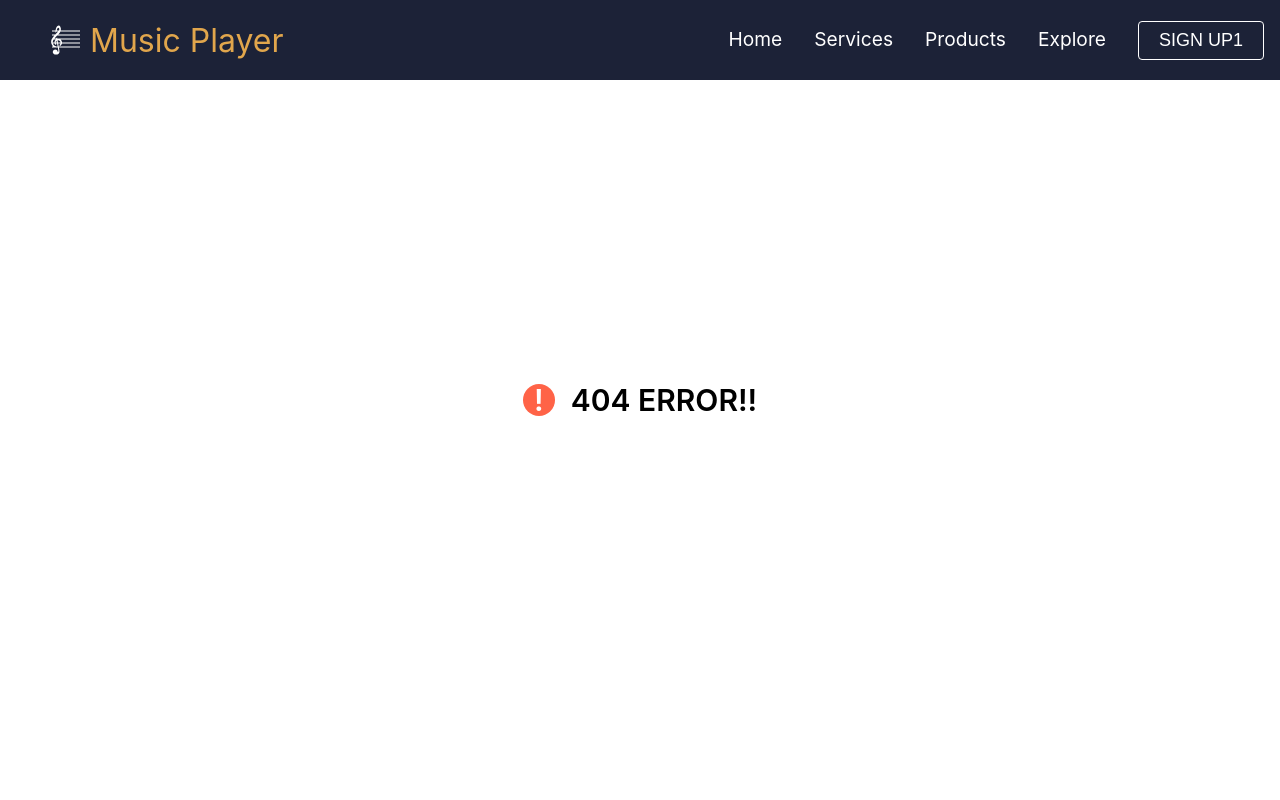
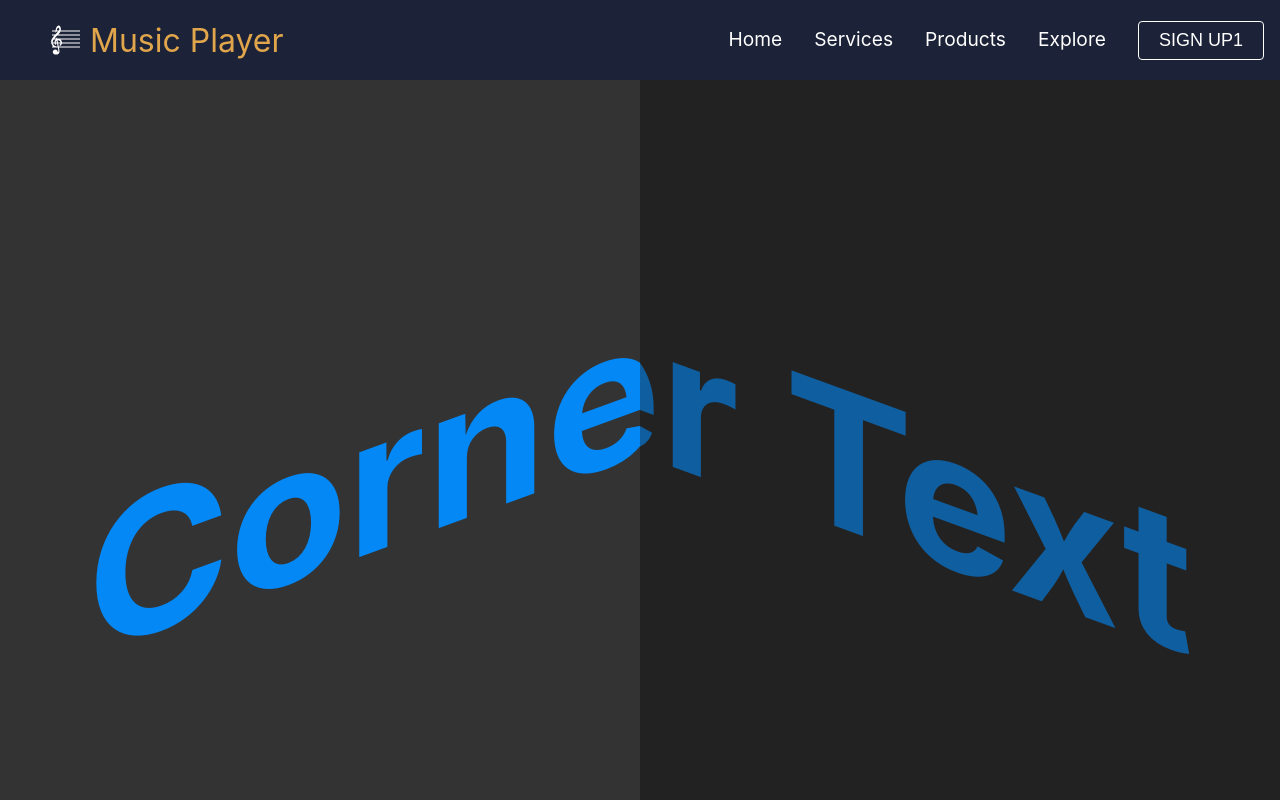
Before and after one commit to HubCreator/nextjs_first-step, a Next.js app: page /services in a window 1280 px wide. Before the commit this address had no page. Shown: the top 800 px of the page. Built offline with nearby package versions, Linux system fonts and the light colour scheme.

Commit message:
Tried to add 3d look like screen on services page

```diff
--- a/pages/_app.js
+++ b/pages/_app.js
@@ -1,5 +1,6 @@
 import "../styles/globals.css";
 import "../styles/Item.scss";
+import "../styles/Service.scss";
 import Navbar from "../src/component/Navbar";
 
 function MyApp({ Component, pageProps }) {
--- /dev/null
+++ b/pages/services/index.js
@@ -0,0 +1,45 @@
+import { useEffect } from "react";
+
+const servicePage = () => {
+  const parallaxText = (event) => {
+    console.log(event.pageYOffset);
+    const layerList = document.querySelectorAll(".layer");
+
+    layerList.forEach((layer) => {
+      //   let x = window.innerWidth - event.pageX;
+      let x = window.scrollY;
+      layer.style.transform = `translateX(${x}px)`;
+    });
+  };
+
+  useEffect(() => {
+    window.addEventListener("scroll", parallaxText);
+
+    return () => {
+      window.removeEventListener("scroll", parallaxText);
+    };
+  }, []);
+
+  return (
+    <div className="service-container">
+      <section className="service-page">
+        <div className="service-page__skew1">
+          <h2 className="layer">Corner Text</h2>
+        </div>
+        <div className="service-page__textBox">
+          <div className="service-page__skew2">
+            <h2 className="layer">Corner Text</h2>
+          </div>
+        </div>
+
+        <div className="service-page__floor">
+          <h2>Hello everyone</h2>
+          <img src="./images/piano.png" className="piano" alt="piano" />
+          <img src="./images/guitar.png" className="guitar" alt="guitar" />
+        </div>
+      </section>
+    </div>
+  );
+};
+
+export default servicePage;
--- /dev/null
+++ b/styles/Service.scss
@@ -0,0 +1,74 @@
+.service-container {
+  position: absolute;
+  //   background-color: tomato;
+  width: 100%;
+  height: 300vh;
+  top: 80px;
+  margin: 0;
+  padding: 0;
+}
+
+.service-page {
+  position: relative;
+  width: 100%;
+  height: 100%;
+  background-color: #222;
+  overflow: hidden;
+}
+
+.service-page__textBox {
+  position: absolute;
+  top: 0;
+  left: 0;
+  width: 100%;
+  height: 100%;
+  background-color: #333;
+  clip-path: polygon(0 0, 50% 0, 50% 100%, 0% 100%);
+}
+
+.service-page__skew1 h2,
+.service-page__skew2 h2 {
+  position: absolute;
+  width: 100%;
+  text-align: center;
+  line-height: 1em;
+  font-size: 12em;
+  color: #0488f5;
+  cursor: pointer;
+}
+
+.service-page__skew1 h2 {
+  opacity: 0.6;
+}
+
+.service-page__skew1 {
+  position: relative;
+  top: 50px;
+  transform: skewY(20deg);
+}
+
+.service-page__skew2 {
+  position: relative;
+  top: 50px;
+  transform: skewY(340deg);
+}
+
+.service-page__floor {
+  position: absolute;
+  top: 150vh;
+  background-color: grey;
+  width: 100%;
+  height: 400px;
+  clip-path: polygon(50% 0%, 100% 50%, 50% 100%, 0% 50%);
+
+  .piano {
+    z-index: 99;
+    width: 150px;
+    height: 250px;
+  }
+  .guitar {
+    z-index: 99;
+    width: 150px;
+    height: 250px;
+  }
+}
```
Also changed, not shown: public/images/guitar.png (added), public/images/piano.png (added).
